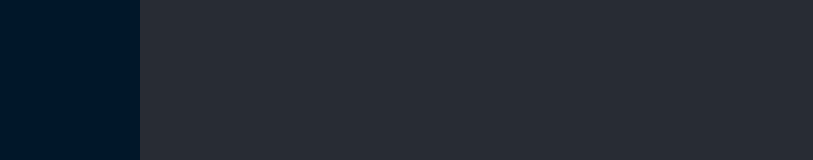
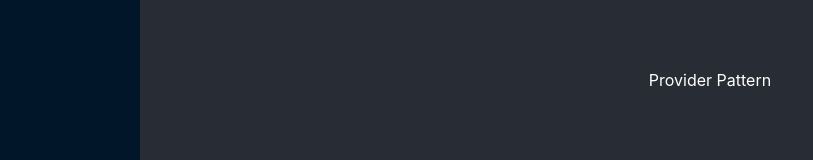
Before and after one commit to BuntyBru/design-patterns-react, a React (Create React App) app: page /provider-pattern in a window 1280 px wide. Shown: the part 320-480 px from the top of the page, without its empty margins (0-813 px from the left). Built offline with nearby package versions, Linux system fonts and the light colour scheme.

Commit message:
Added changes

```diff
--- a/src/AppRoutes.tsx
+++ b/src/AppRoutes.tsx
@@ -4,6 +4,7 @@ import ContainerPresentationalPattern from "./pages/ContainerPresentationalPatte
 import HOCPattern from "./pages/HOCPattern";
 import HooksPattern from "./pages/HooksPattern";
 import RenderProps from "./pages/RenderProps";
+import ProviderPattern from "./pages/ProviderPattern";
 
 const AppRoutes = () => {
   return (
@@ -12,6 +13,7 @@ const AppRoutes = () => {
       <Route path="/hoc-pattern" element={<HOCPattern />} />
       <Route path="/render-props-pattern" element={<RenderProps />} />
       <Route path="/hooks-pattern" element={<HooksPattern />} />
+      <Route path="/provider-pattern" element={<ProviderPattern />} />
     </Routes>
   );
 };
--- /dev/null
+++ b/src/pages/ProviderPattern.tsx
@@ -0,0 +1,5 @@
+const ProviderPattern = () => {
+  return <p>Provider Pattern</p>;
+};
+
+export default ProviderPattern;
```
